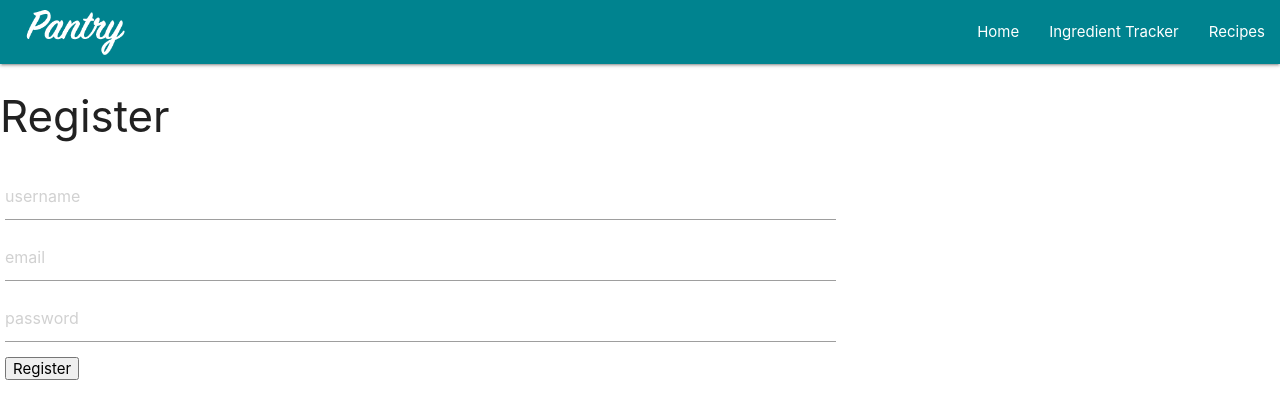
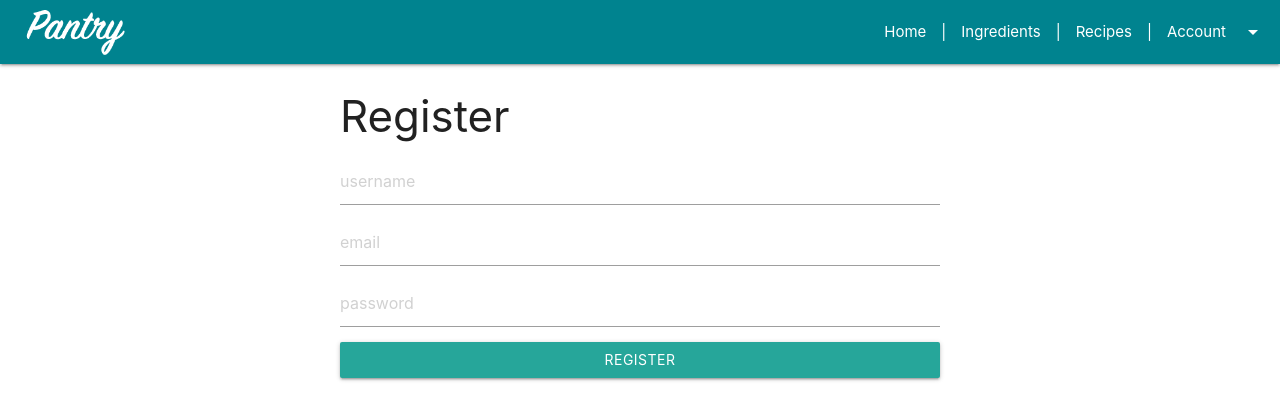
Before and after one commit to mattmagnotta/Project-Pantry, a Django app: page /users/register/ in a window 1280 px wide. Shown: the top 420 px of the page. Run offline with Django 3.2, Linux system fonts and the light colour scheme; some libraries are stand-ins or nearby versions.

```diff
--- a/pantryproj/pantryapp/static/pantryapp/style.css
+++ b/pantryproj/pantryapp/static/pantryapp/style.css
@@ -1,15 +1,12 @@
-#input_div{
-    display: flex;
-    justify-content: center;
-}
+/* nav */
 .sidenav{
     background-color: lightgrey;
 }
-.brand_logo{
-    display: flex;
-    justify-content: flex-start;
+.logo_class{
+    padding: : 100px !important;
+
 }
-
+/* body */
 #main {
     max-width: 75%;
     margin: 0 auto;
@@ -33,7 +30,37 @@ hr {
     height: 1px;
     border: 0;
 }
-.login_div{
-    max-width: 50%;
-    margin: 0 auto;
+
+.card_flex{
+    display: flex;
+    flex-direction: row;
+    justify-content: space-between;
+    align-items: flex-start;
+    flex-wrap: wrap;
+    margin: 0 20px !important;
+    max-height: 200px !important;
+    min-height: 200px !important;
+
 }
+.card{
+    max-width: 300px;
+    min-width: 200px;
+}
+
+/* login  */
+
+
+#login_div{
+    display: flex;
+    flex-direction: column;
+    margin : 0 auto;
+    max-width: 600px;
+
+}
+#register_div{
+    display: flex;
+    flex-direction: column;
+    margin : 0 auto;
+    max-width: 600px;
+
+}
--- a/pantryproj/pantryapp/templates/pantryapp/base.html
+++ b/pantryproj/pantryapp/templates/pantryapp/base.html
@@ -1,49 +1,78 @@
 {% load static %}
-
+<script src="{% static "js/jquery-1.11.1.js" %}"></script>
+<script src="{% static "js/rango-jquery.js" %}"></script>
 
 <!DOCTYPE html>
 <html lang="en" dir="ltr">
 
 <head>
     <meta charset="utf-8">
+    <meta name="viewport" content="width=device-width, initial-scale=1">
+
     <title>Pantry</title>
 
     <!-- materialize -->
     <link rel="stylesheet" href="https://cdnjs.cloudflare.com/ajax/libs/materialize/1.0.0/css/materialize.min.css">
     <script src="https://cdnjs.cloudflare.com/ajax/libs/materialize/1.0.0/js/materialize.min.js"></script>
     <link href="https://fonts.googleapis.com/icon?family=Material+Icons" rel="stylesheet">
+    <script src="https://kit.fontawesome.com/3cce5528f8.js" crossorigin="anonymous"></script>
 
     <link rel="stylesheet" type="text/css" href="{% static 'pantryapp/style.css' %}">
 
 </head>
 
 <body>
+
     <nav>
     <div class="nav-wrapper cyan darken-3">
-        <a href="{% url 'pantryapp:index' %}" class="brand-logo"><img src="{% static 'pantryapp/images/pantry_logo_v2.png' %}" width="150" height="auto"></a>
+        <a href="{% url 'pantryapp:index' %}"><img class="logo_class" src="{% static 'pantryapp/images/pantry_logo_v2.png' %}" width="150" height="auto" padding='100'></a>
         <a href="#" data-target="mobile-demo" class="sidenav-trigger"><i class="material-icons">menu</i></a>
         <ul class="right hide-on-med-and-down">
             <li><a href="{% url 'pantryapp:index' %}">Home</a></li>
-          <li><a href="{% url 'pantryapp:ingredients' %}">Ingredient Tracker</a></li>
+            <li>|</li>
+            <li><a href="{% url 'pantryapp:ingredients' %}">Ingredients </a></li>
+            <li>|</li>
             <li><a href="badges.html">Recipes</a></li>
+            <li>|</li>
+            <li><a class="dropdown-trigger"  data-target="dropdown1">Account<i class="material-icons right">arrow_drop_down</i></a></li>
         </ul>
     </div>
     </nav>
-
+    <ul id="dropdown1" class="dropdown-content">
+        {% if user.is_authenticated %}
+        <li><a href="{% url 'userapp:logout_user' %}">Logout</a></li>
+            {% else %}
+            <li class="divider"></li>
+            <li><a href="{% url 'userapp:login_page' %}">Login</a></li>
+            <li><a href="{% url 'userapp:registration_page' %}">Register</a></li>
+            {% endif %}
+    </ul>
     <ul class="sidenav" id="mobile-demo">
-      <li><a href="{url 'pantryapp:index'}">Home</a></li>
-      <li><a href="badges.html">Recipes</a></li>
-      <li><a href="{% url 'pantryapp:ingredients' %}">Tools</a></li>
+        <li><a href="{% url 'pantryapp:index'%}">Home</a></li>
+        <li><a href="{% url 'pantryapp:ingredients'%}">Ingredients</a></li>
+        <li><a href="{% url 'pantryapp:ingredients' %}">Recipes</a></li>
     </ul>
 
     {% block content %}
     {% endblock %}
 
     <script type="text/javascript">
-
         document.addEventListener('DOMContentLoaded', function() {
             var elems_dropdown = document.querySelectorAll('.dropdown-trigger');
-          var instances_dropdown = M.Dropdown.init(elems_dropdown, {});
+            var instances_dropdown = M.Dropdown.init(elems_dropdown, {
+                coverTrigger: false,
+                hover: true,
+            });
+
+
+
+
+        // document.addEventListener('DOMContentLoaded', function() {
+        //     var elems_dropdown = document.querySelectorAll('.dropdown-trigger');
+        //     var instances_dropdown = M.Dropdown.init(elems_dropdown, {
+        //         coverTrigger: false
+        //         console.log(coverTrigger)
+        //     });
 
             var elems_sidenav = document.querySelectorAll('.sidenav')
             var instances_sidenav = M.Sidenav.init(elems_sidenav, {});
--- a/pantryproj/pantryapp/templates/pantryapp/ingredients.html
+++ b/pantryproj/pantryapp/templates/pantryapp/ingredients.html
@@ -45,7 +45,7 @@
     <div id="button_div">
         <a class="btn-floating tooltipped" href="{% url 'pantryapp:clear_table' %}" id="clear_table" class="btn-floating tooltipped" data
         position="bottom" data-tooltip="clear all"><i class="material-icons">clear</i></a>
-        <button id="get_recipes" class='btn teal'>Get Recipes</button>
+        <a class='btn' href="{% url 'pantryapp:get_recipes' %}" id="get_recipes" class='btn teal'>Get Recipes</a>
     </div>
 </div>
 
--- a/pantryproj/pantryapp/urls.py
+++ b/pantryproj/pantryapp/urls.py
@@ -6,5 +6,6 @@ urlpatterns = [
   path('', views.index, name='index'),
   path('ingredients/', views.ingredients, name='ingredients'),
   path('save_ingredient/', views.save_ingredient, name='save_ingredient'),
-  path('clear_table/', views.clear_table, name='clear_table')
-]
+  path('clear_table/', views.clear_table, name='clear_table'),
+  path('get_recipes/', views.get_recipes, name='get_recipes'),
+  ]
--- a/pantryproj/pantryproj/settings.py
+++ b/pantryproj/pantryproj/settings.py
@@ -120,3 +120,5 @@ USE_TZ = True
 # https://docs.djangoproject.com/en/2.2/howto/static-files/
 
 STATIC_URL = '/static/'
+
+LOGIN_URL = '/users/'
--- a/pantryproj/userapp/templates/userapp/index.html
+++ b/pantryproj/userapp/templates/userapp/index.html
@@ -1,14 +1,18 @@
 {% extends 'pantryapp/base.html' %}
 
 {% block content %}
+<div id='login_div'>
     <h3>Login</h3>
     <form action="{% url 'userapp:login_user' %}" method="post">
         {% csrf_token %}
         <div class="input-field inline" id="login_div">
             <input type="text" name="username" placeholder="username" required />
             <input type="password" name="password" placeholder="password" required />
+
             <button class="btn">Login</button>
+            <br>
             <a class='btn' href="{% url 'userapp:registration_page' %}" class="brand-logo">register</a>
         </div>
     </form>
+</div>
 {% endblock %}
--- a/pantryproj/userapp/templates/userapp/register.html
+++ b/pantryproj/userapp/templates/userapp/register.html
@@ -1,7 +1,7 @@
 {% extends 'pantryapp/base.html' %}
 
 {% block content %}
-
+<div id='register_div'>
     <h3>Register</h3>
     <form action="{% url 'userapp:register_user' %}" method="post">
         {% csrf_token %}
@@ -9,7 +9,7 @@
             <input type="text" name="username" placeholder="username" required />
             <input type="email" name="email" placeholder="email" required />
             <input type="password" name="password" placeholder="password" required />
-        <button>Register</button>
+            <button class='btn'>Register</button>
         </div>
     </form>
 
--- a/pantryproj/userapp/views.py
+++ b/pantryproj/userapp/views.py
@@ -25,7 +25,7 @@ def login_user(request):
     user = authenticate(request, username=username, password=password)
     if user is not None: # username and password matched a user
         login(request, user)
-        return HttpResponseRedirect(reverse('userapp:index'))
+        return HttpResponseRedirect(reverse('pantryapp:index'))
     else:
         return HttpResponseRedirect(reverse('userapp:login_register'))
 
@@ -33,4 +33,4 @@ def login_user(request):
 
 def logout_user(request):
     logout(request)
-    return HttpResponseRedirect(reverse('userapp:login_register'))
+    return HttpResponseRedirect(reverse('pantryapp:index'))
```
Also changed, not shown: pantryproj/pantryapp/templates/pantryapp/recipe.html (added, +24 -0 lines), pantryproj/pantryapp/views.py (+37 -1 lines), spoonacular.py (+15 -2 lines), pantryproj/db.sqlite3. Lines whose indentation alone changed are shown as unchanged.
